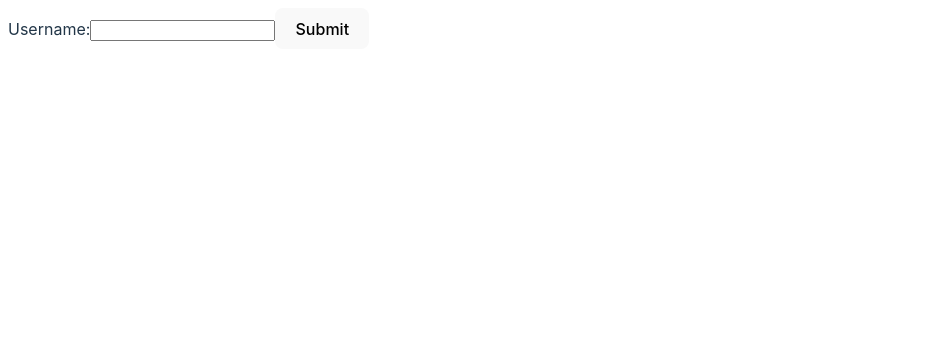
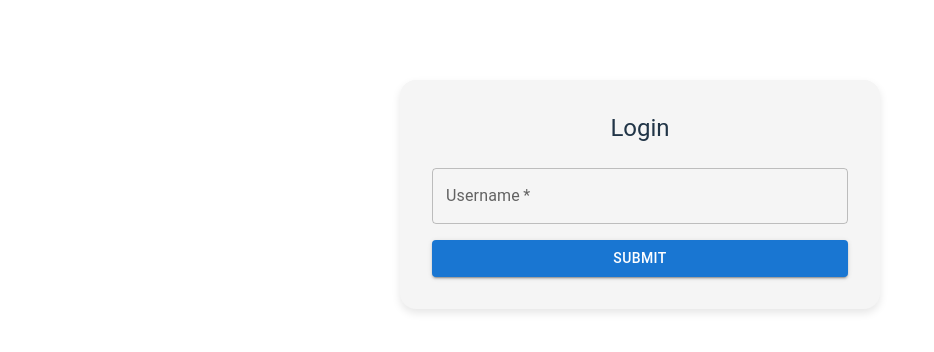
Before and after one commit to PassawutP/chess-fe, a React (Vite) app in the folder chess-fe/: page / in a window 1280 px wide. Shown: the top 352 px of the page, without its empty margins (0-934 px from the left). Built offline with nearby package versions, Linux system fonts and the light colour scheme.

Commit message:
update login and add mui package

```diff
--- a/chess-fe/src/pages/login.jsx
+++ b/chess-fe/src/pages/login.jsx
@@ -1,35 +1,71 @@
 import axios from "axios";
 import { useState } from "react";
 import { Link, useNavigate } from 'react-router-dom';
+import Button from '@mui/material/Button';
+import { Container, TextField, Typography, CircularProgress, Snackbar } from "@mui/material";
 
 export default function Login() {
   const navigate = useNavigate();
   const [username, setUsername] = useState("");
+  const [loading, setLoading] = useState(false);
+  const [error, setError] = useState("");
+  const [openSnackbar, setOpenSnackbar] = useState(false);
 
-  const handleSubmit = async () => {
-    await axios.post(
-      'http://localhost:8080/api/users/saveUser', { name: username }
-    )
-    .then( response => {
+  const handleSubmit = async (event) => {
+    event.preventDefault();
+    setError("");
+    setLoading(true);
+
+    try {
+      const response = await axios.post('http://localhost:8080/api/users/saveUser', { name: username });
       localStorage.setItem("username", response.data.name);
       navigate('/lobby');
-    })
-    .catch( error => console.log(error) );
+    } catch (err) {
+      setError("Invalid username or failed to save user.");
+      setOpenSnackbar(true);
+    } finally {
+      setLoading(false);
+    }
+  };
+
+  const handleCloseSnackbar = () => {
+    setOpenSnackbar(false);
   };
 
   return (
-    <>
-      <label>
-        Username:
-        <input
-          type="text"
+    <Container style={{
+        display: "flex",
+        flexDirection: "column",
+        width: "30em",
+        borderRadius: "1em",
+        padding: "2em",
+        backgroundColor: "#f5f5f5",
+        boxShadow: "0 4px 8px rgba(0, 0, 0, 0.1)",
+        marginTop: "5em"
+    }}>
+      <Typography variant="h5" align="center" style={{ marginBottom: "1em" }}>
+        Login
+      </Typography>
+      <form onSubmit={handleSubmit}>
+        <TextField
+          label="Username"
+          variant="outlined"
           value={username}
           onChange={(event) => setUsername(event.target.value)}
+          fullWidth
+          required
+          style={{ marginBottom: "1em" }}
         />
-      </label>
-      <button type="submit" onClick={handleSubmit}>
-        Submit
-      </button>
-    </>
+        <Button variant="contained" color="primary" type="submit" disabled={loading} fullWidth>
+          {loading ? <CircularProgress size={24} /> : "Submit"}
+        </Button>
+      </form>
+      <Snackbar
+        open={openSnackbar}
+        autoHideDuration={6000}
+        onClose={handleCloseSnackbar}
+        message={error}
+      />
+    </Container>
   );
 }
```
